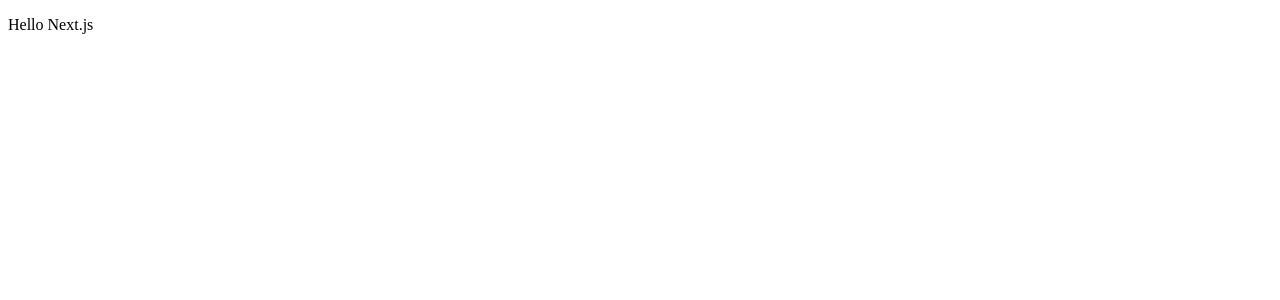
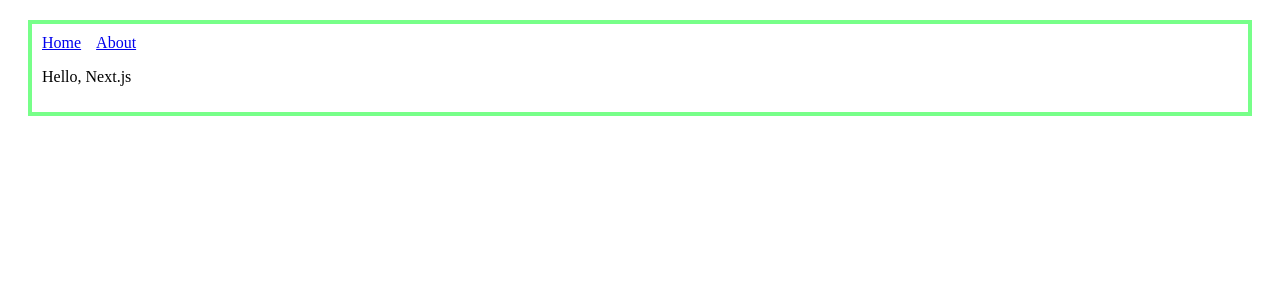
Before and after one commit to Juke-99/react-next-sample, a Next.js app: page / in a window 1280 px wide. Shown: the top 300 px of the page. Built offline with nearby package versions, Linux system fonts and the light colour scheme.

Commit message:
finish component shared

```diff
--- /dev/null
+++ b/components/Header.js
@@ -0,0 +1,14 @@
+import Link from 'next/link'
+
+const linkStyle = {
+  marginRight: 15
+}
+
+const Header = () => (
+  <div>
+    <Link href="/"><a style={linkStyle}>Home</a></Link>
+    <Link href="/about"><a style={linkStyle}>About</a></Link>
+  </div>
+)
+
+export default Header
--- /dev/null
+++ b/components/MyLayout.js
@@ -0,0 +1,16 @@
+import Header from './Header'
+
+const layoutStyle = {
+  margin: '20px',
+  padding: '10px',
+  border: '0.3em solid #77ff89'
+}
+
+const Layout = props => (
+  <div style={layoutStyle}>
+    <Header></Header>
+    {props.children}
+  </div>
+)
+
+export default Layout
--- a/pages/about.js
+++ b/pages/about.js
@@ -1,7 +1,9 @@
+import Layout from "../components/MyLayout";
+
 export default function About() {
   return (
-    <div>
+    <Layout>
       <p>This is the about page</p>
-    </div>
+    </Layout>
   )
 }
--- a/pages/index.js
+++ b/pages/index.js
@@ -1,7 +1,9 @@
-const Index = () => (
-  <div>
-    <p>Hello Next.js</p>
-  </div>
-)
+import Layout from "../components/MyLayout";
 
-export default Index
+export default function Index() {
+  return (
+    <Layout>
+      <p>Hello, Next.js</p>
+    </Layout>
+  )
+}
```
Also changed, not shown: 1 other file (tests, documents, lock files or other folders).
